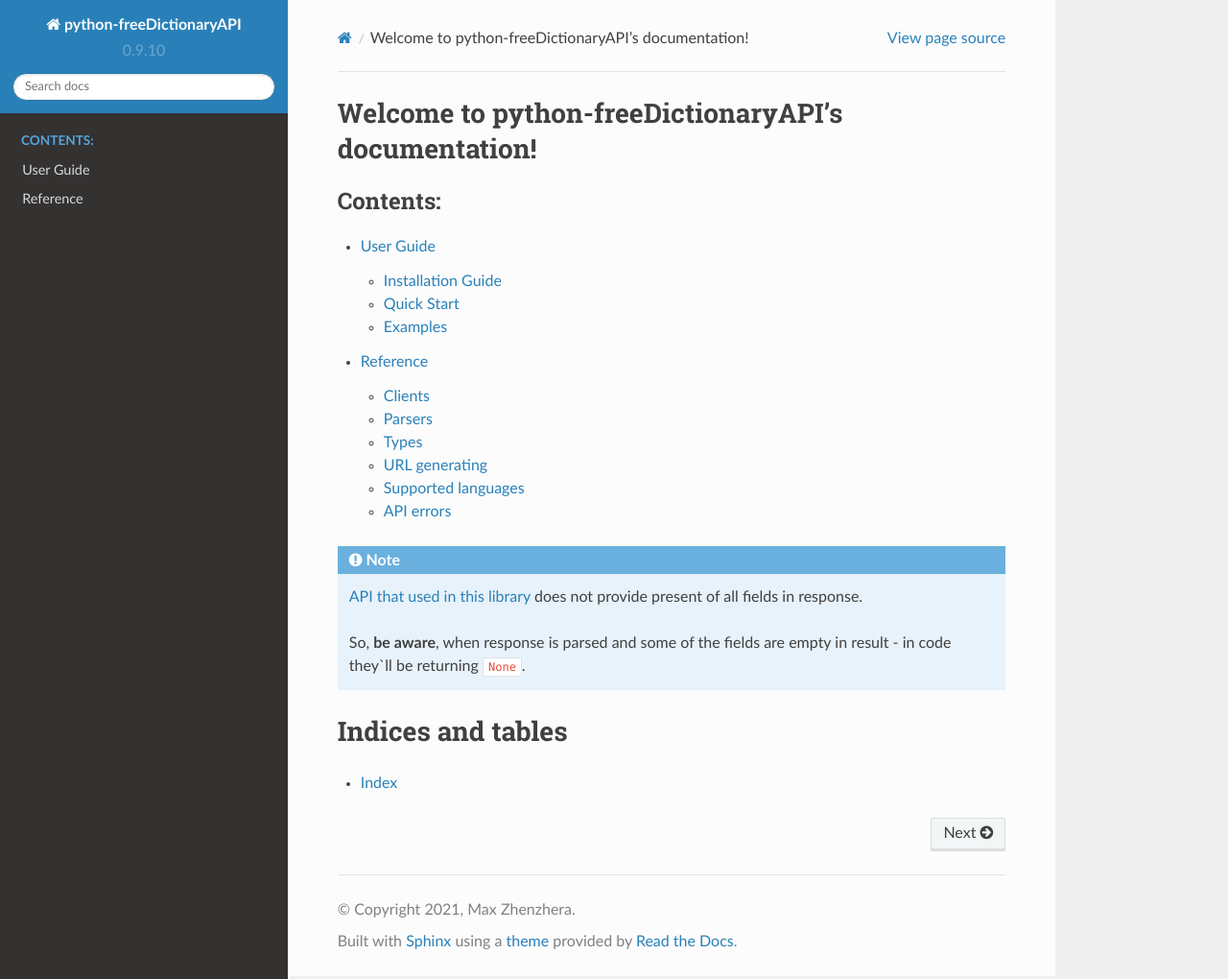
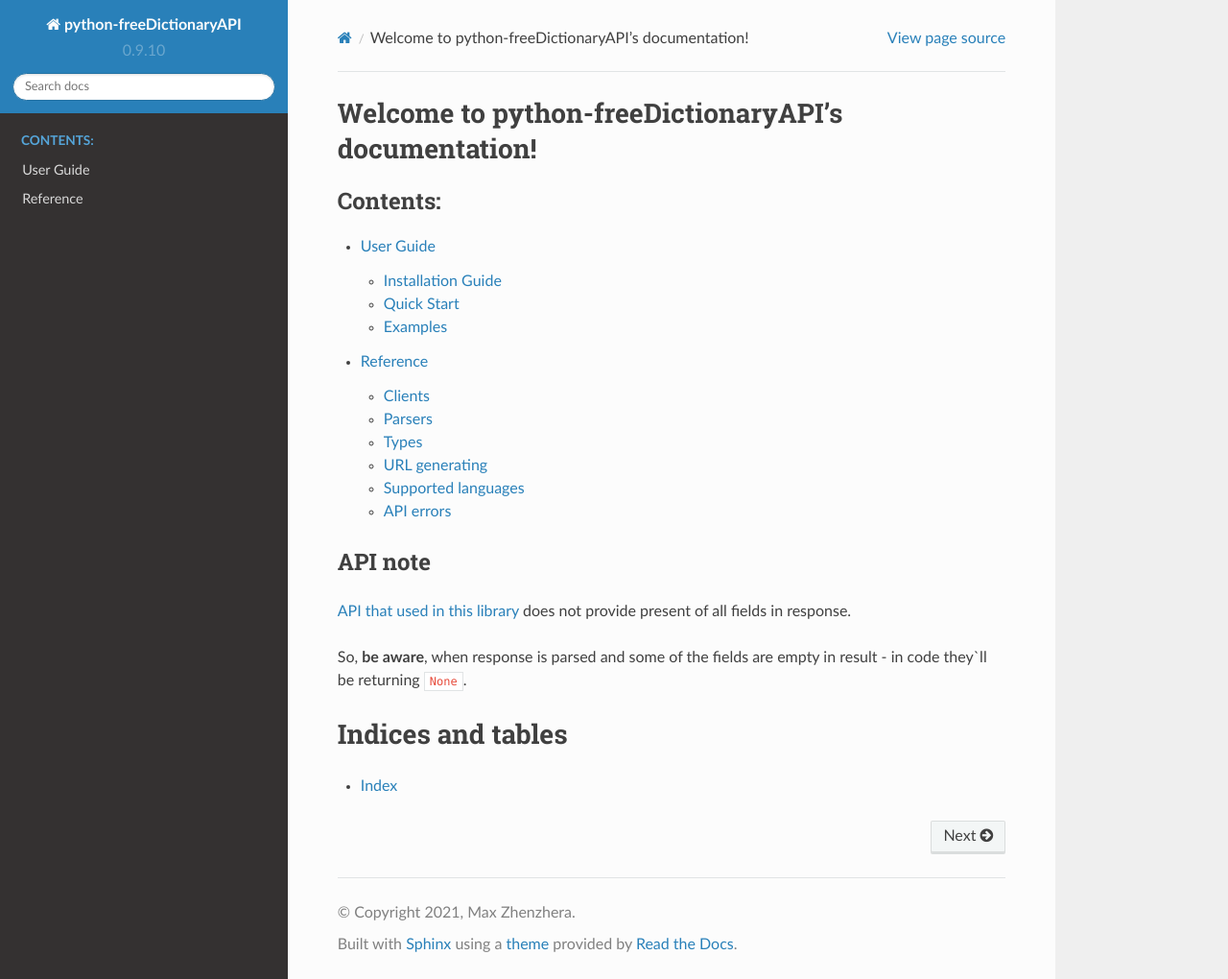
Before and after one commit to maxzhenzhera/python-freeDictionaryAPI, a Sphinx documentation site: the page built from docs/source/index.rst, in a window 1280 px wide and 1020 px high. Shown: the whole window at 96% size. Built offline with Sphinx 7.4.7 and the Read the Docs theme 2.0.0, drawn with Linux system fonts in a browser that asks for light colours.

Commit message:
update docs index again

```diff
--- a/docs/source/index.rst
+++ b/docs/source/index.rst
@@ -14,14 +14,15 @@ Welcome to python-freeDictionaryAPI's documentation!
    reference/index
 
 
-.. note::
+API note
+^^^^^^^^
 
-   `API that used in this library <https://dictionaryapi.dev/>`_
-   does not provide present of all fields in response.
+`API that used in this library <https://dictionaryapi.dev/>`_
+does not provide present of all fields in response.
 
-   So, **be aware**, when response is parsed
-   and some of the fields are empty in result -
-   in code they`ll be returning ``None``.
+So, **be aware**, when response is parsed
+and some of the fields are empty in result -
+in code they`ll be returning ``None``.
 
 
 Indices and tables
```
